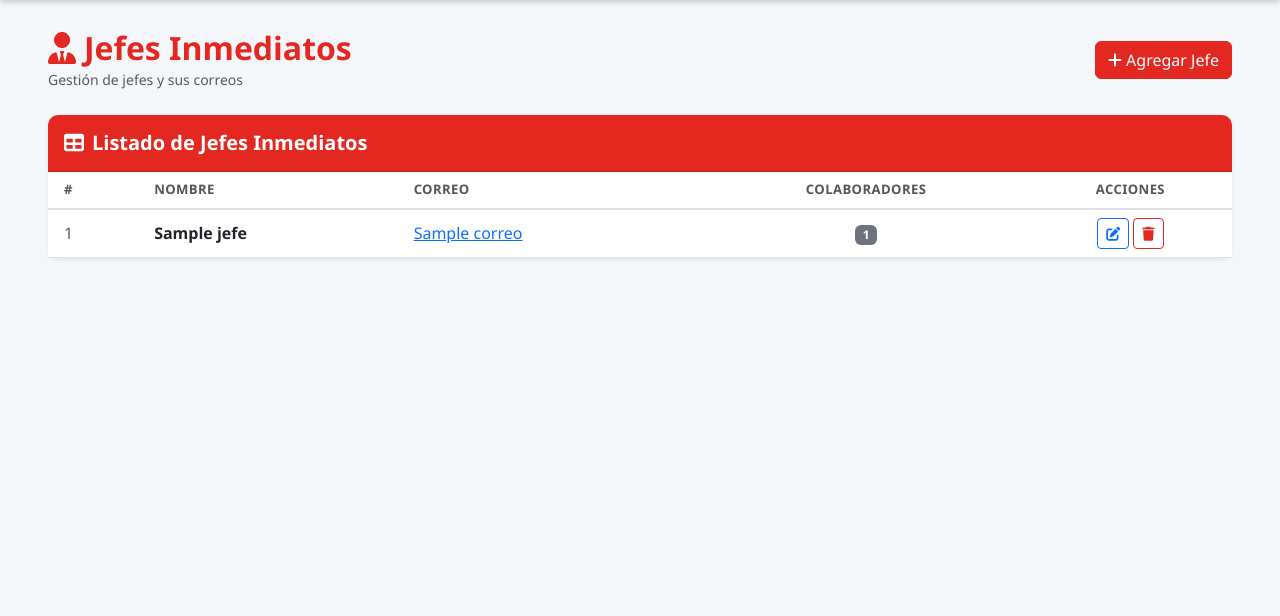
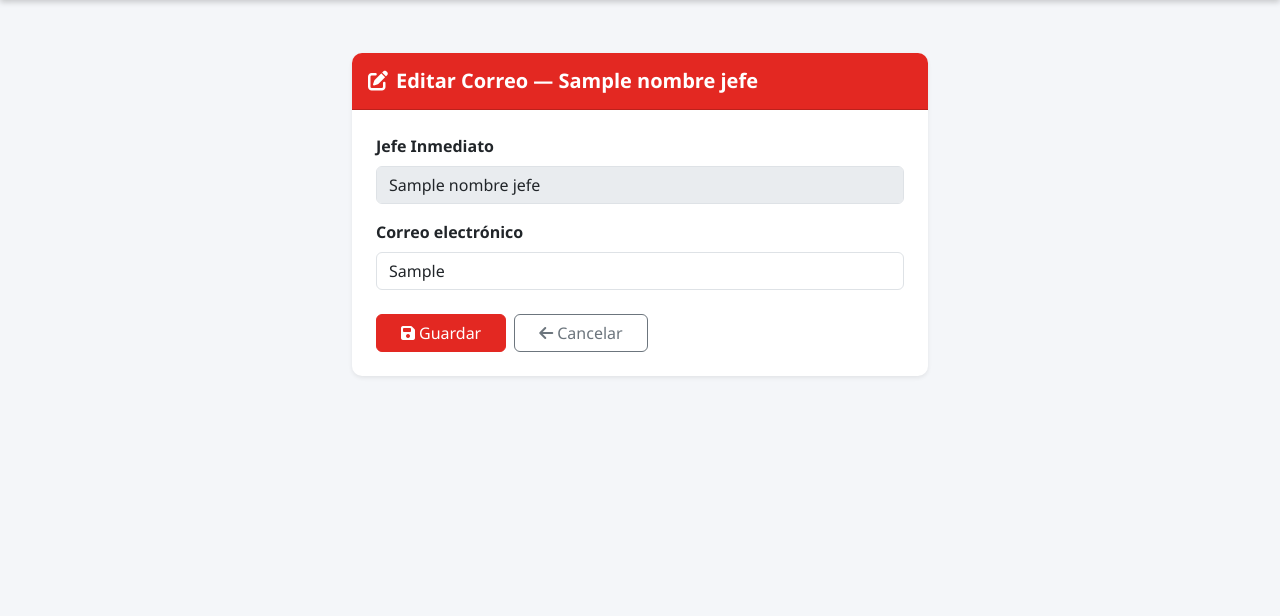
Before and after one commit to Corzito/proyecto_jefecito, a Django app: template _periodo_de_prueba/templates/_periodo_de_prueba/jefes/lista.html in a window 1280 px wide. Shown: the part 58-674 px from the top of the page. Run offline with Django 3.2, Linux system fonts and the light colour scheme; the template is opened without the code that fills it: most values are stand-ins (such as "Sample title", 1, 10 or a date in 2020).

Commit message:
feat: vista jefes inmediatos con edicion de correo

```diff
--- a/_periodo_de_prueba/templates/_periodo_de_prueba/jefes/lista.html
+++ b/_periodo_de_prueba/templates/_periodo_de_prueba/jefes/lista.html
@@ -1,83 +1,36 @@
 {% extends 'base.html' %}
-
-{% block title %}Jefes Inmediatos{% endblock %}
-
+{% block title %}Editar Correo Jefe{% endblock %}
 {% block content %}
-<div class="container-fluid px-4">
-
-  <div class="d-flex justify-content-between align-items-center mb-4">
-    <div>
-      <h2 class="mb-0 fw-bold" style="color: #E32822;">
-        <i class="fas fa-user-tie me-2"></i>Jefes Inmediatos
-      </h2>
-      <small class="text-muted">Gestión de jefes y sus correos</small>
+<div class="container mt-4" style="max-width:600px;">
+    <div class="card shadow-sm border-0">
+        <div class="card-header text-white py-3" style="background-color:#E32822;">
+            <h5 class="mb-0 fw-bold">
+                <i class="fas fa-edit me-2"></i>Editar Correo — {{ nombre_jefe }}
+            </h5>
+        </div>
+        <div class="card-body p-4">
+            <form method="POST">
+                {% csrf_token %}
+                <input type="hidden" name="nombre_jefe" value="{{ nombre_jefe }}">
+                <div class="mb-3">
+                    <label class="form-label fw-semibold">Jefe Inmediato</label>
+                    <input type="text" class="form-control" value="{{ nombre_jefe }}" disabled>
+                </div>
+                <div class="mb-3">
+                    <label class="form-label fw-semibold">Correo electrónico</label>
+                    <input type="email" name="correo_jefe" class="form-control"
+                           value="{{ correo_actual }}" placeholder="correo@empresa.com">
+                </div>
+                <div class="d-flex gap-2 mt-4">
+                    <button type="submit" class="btn btn-danger px-4">
+                        <i class="fas fa-save me-1"></i>Guardar
+                    </button>
+                    <a href="{% url 'periodo:lista_jefes' %}" class="btn btn-outline-secondary px-4">
+                        <i class="fas fa-arrow-left me-1"></i>Cancelar
+                    </a>
+                </div>
+            </form>
+        </div>
     </div>
-    <a href="{% url 'periodo:agregar_jefe' %}" class="btn btn-danger">
-      <i class="fas fa-plus me-1"></i>Agregar Jefe
-    </a>
-  </div>
-
-  <div class="card shadow-sm border-0">
-    <div class="card-header text-white py-3" style="background-color: #E32822;">
-      <h5 class="mb-0 fw-bold">
-        <i class="fas fa-table me-2"></i>Listado de Jefes Inmediatos
-      </h5>
-    </div>
-    <div class="card-body p-0">
-      <div class="table-responsive">
-        <table class="table table-hover align-middle mb-0">
-          <thead style="background-color: #f8f9fa;">
-            <tr>
-              <th class="px-3">#</th>
-              <th>Nombre</th>
-              <th>Correo</th>
-              <th class="text-center">Colaboradores</th>
-              <th class="text-center">Acciones</th>
-            </tr>
-          </thead>
-          <tbody>
-            {% for jefe in jefes %}
-            <tr>
-              <td class="px-3 text-muted">{{ forloop.counter }}</td>
-              <td class="fw-semibold">{{ jefe.nombre }}</td>
-              <td>
-                {% if jefe.correo %}
-                  <a href="mailto:{{ jefe.correo }}">{{ jefe.correo }}</a>
-                {% else %}
-                  <span class="badge bg-warning text-dark">
-                    <i class="fas fa-exclamation-triangle me-1"></i>Sin correo
-                  </span>
-                {% endif %}
-              </td>
-              <td class="text-center">
-                <span class="badge bg-secondary">{{ jefe.colaboradores.count }}</span>
-              </td>
-              <td class="text-center">
-                <div class="d-flex gap-1 justify-content-center">
-                  <a href="{% url 'periodo:editar_jefe' jefe.pk %}"
-                     class="btn btn-sm btn-outline-primary" title="Editar">
-                    <i class="fas fa-edit"></i>
-                  </a>
-                  <a href="{% url 'periodo:eliminar_jefe' jefe.pk %}"
-                     class="btn btn-sm btn-outline-danger" title="Eliminar">
-                    <i class="fas fa-trash"></i>
-                  </a>
-                </div>
-              </td>
-            </tr>
-            {% empty %}
-            <tr>
-              <td colspan="5" class="text-center py-5 text-muted">
-                <i class="fas fa-user-tie fa-3x mb-3 d-block"></i>
-                No hay jefes registrados.
-                <a href="{% url 'periodo:agregar_jefe' %}" class="d-block mt-2">Agregar el primero</a>
-              </td>
-            </tr>
-            {% endfor %}
-          </tbody>
-        </table>
-      </div>
-    </div>
-  </div>
 </div>
 {% endblock %}
```
